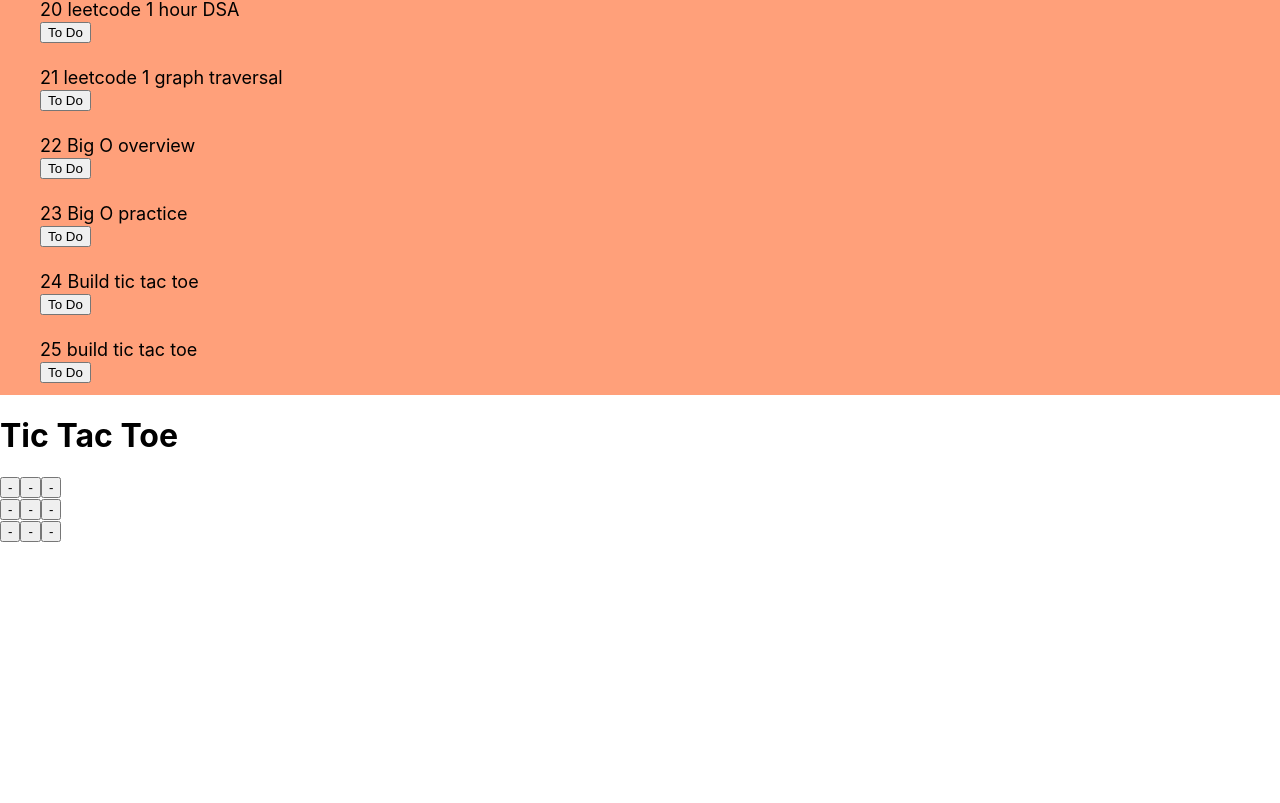
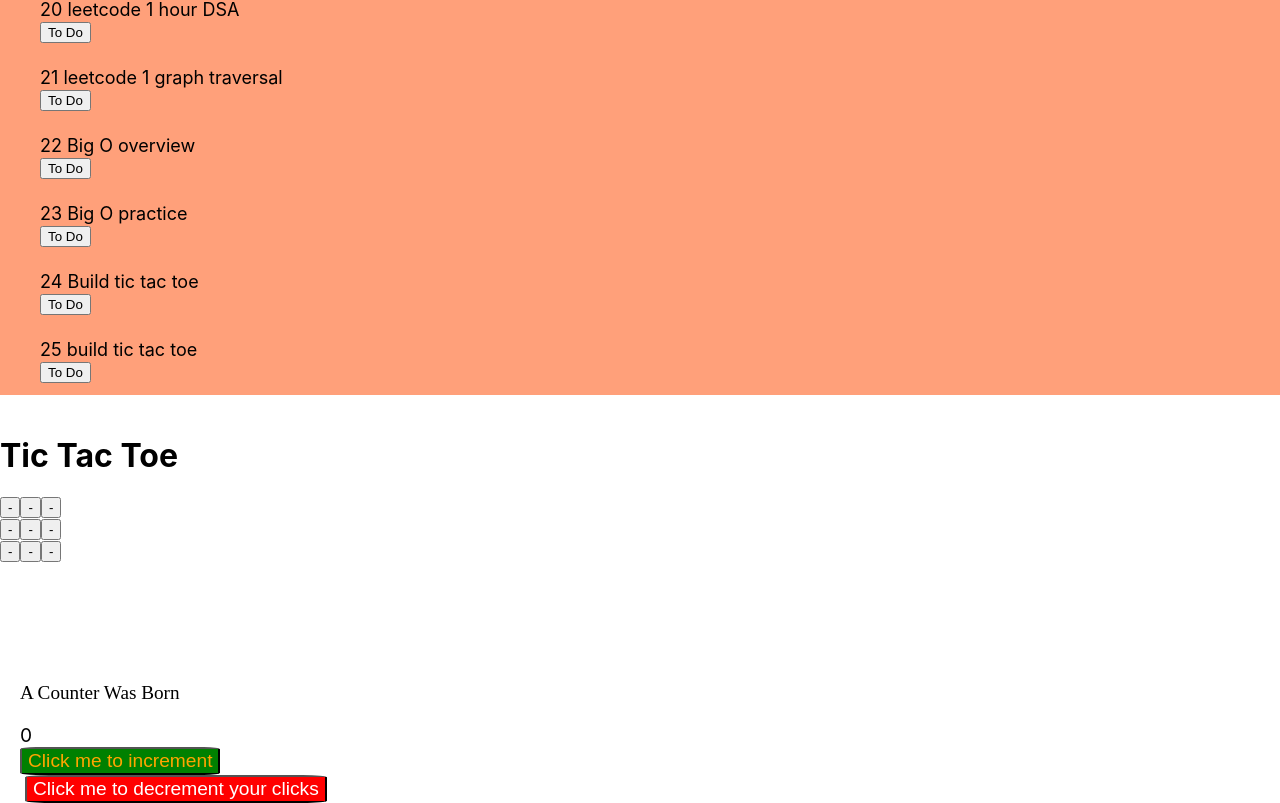
Before and after one commit to Laraellenh/todo-list-frontend-practice, a React (Create React App) app: page /tictactoe in a window 1280 px wide. Shown: the part 1433-2236 px from the top of the page. Before the commit the page ends 1975 px from the top, so only its background shows below. Built offline with nearby package versions, Linux system fonts and the light colour scheme; data requests are answered from the project's data file.

Commit message:
made a counter

```diff
--- a/src/App.js
+++ b/src/App.js
@@ -3,8 +3,10 @@ import './App.css';
 import React, {useState, useEffect} from "react";
 import TodoContainer from './Components/TodoContainer'
 import NewToDo from './Components/NewToDo'
-import {Routes, Route, Link} from "react-router-dom"
+import { Link} from "react-router-dom"
 import TicTacToe from './Components/TicTacToe'
+import Counter from './Components/Counter'
+
 
 function App() {
 const [tasks, setTasks] = useState([]);
@@ -35,7 +37,10 @@ useEffect(()=>{
       <Link to= "/tictactoe"> Play TicTacToe </Link>
       <ul id="myUL">
       {taskList}
+      <br></br>
       <TicTacToe/>
+      <br></br>
+      <Counter/>
       </ul>
       {/* <Routes>
         <Route path = "/tictactoe" element = {<TicTacToe />}>
--- /dev/null
+++ b/src/Components/Counter.js
@@ -0,0 +1,60 @@
+import {useState} from 'react'
+
+export default function Counter(){
+
+    const [counter, setCounter] = useState(0);
+
+    const handleClick = () => {
+        setCounter(counter + 1)
+    }
+    const handleDeleteCountClick = () => {
+        setCounter(counter - 1)
+    }
+    return(
+        <div style={{
+            fontSize: '120%',
+            position: 'relative',
+            top: '10vh',
+            marginLeft: "20px"
+          }}>
+             <p
+                style={{
+                    textAlign: "left",
+                    leftMargin: "10px",
+                    fontFamily : "cursive"
+                }}
+             > A Counter Was Born</p>
+             {counter}
+             <br></br>
+            <button
+            style={{
+                fontSize: '100%',
+                top: '20vh',
+                marginRight: '5px',
+                backgroundColor: 'green',
+                borderRadius: '8%',
+                color: 'orange',
+              }}
+            onClick = {handleClick}> Click me to increment </button>
+            <div
+             style={{
+                fontSize: '120%',
+                position: 'relative',
+                top: '10vh',
+              }}>
+
+            </div>
+            <button
+                style={{
+                    fontSize: '100%',
+                    top: '20vh',
+                    marginLeft: '5px',
+                    backgroundColor: 'red',
+                    borderRadius: '8%',
+                    color: 'white',
+                }}
+            onClick = {handleDeleteCountClick} > Click me to decrement your clicks </button>
+        </div >
+    )
+
+}
```
